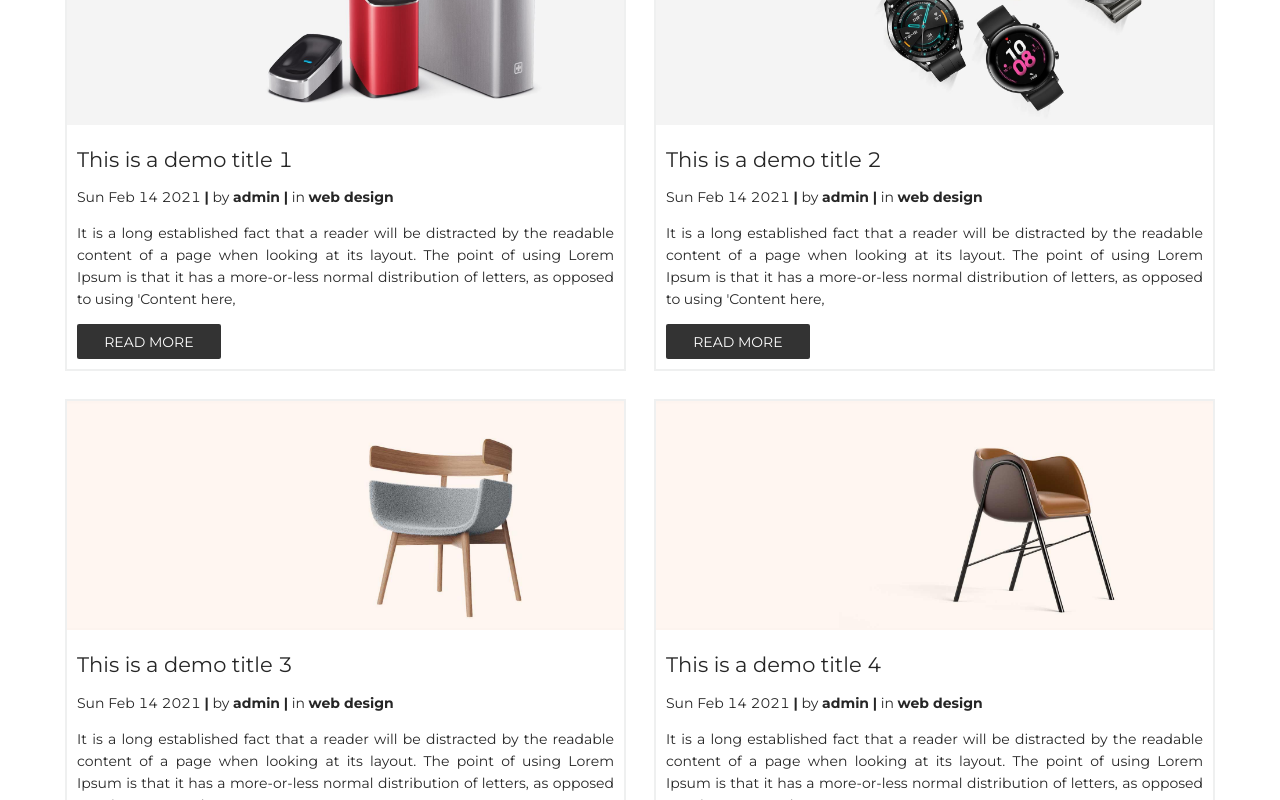
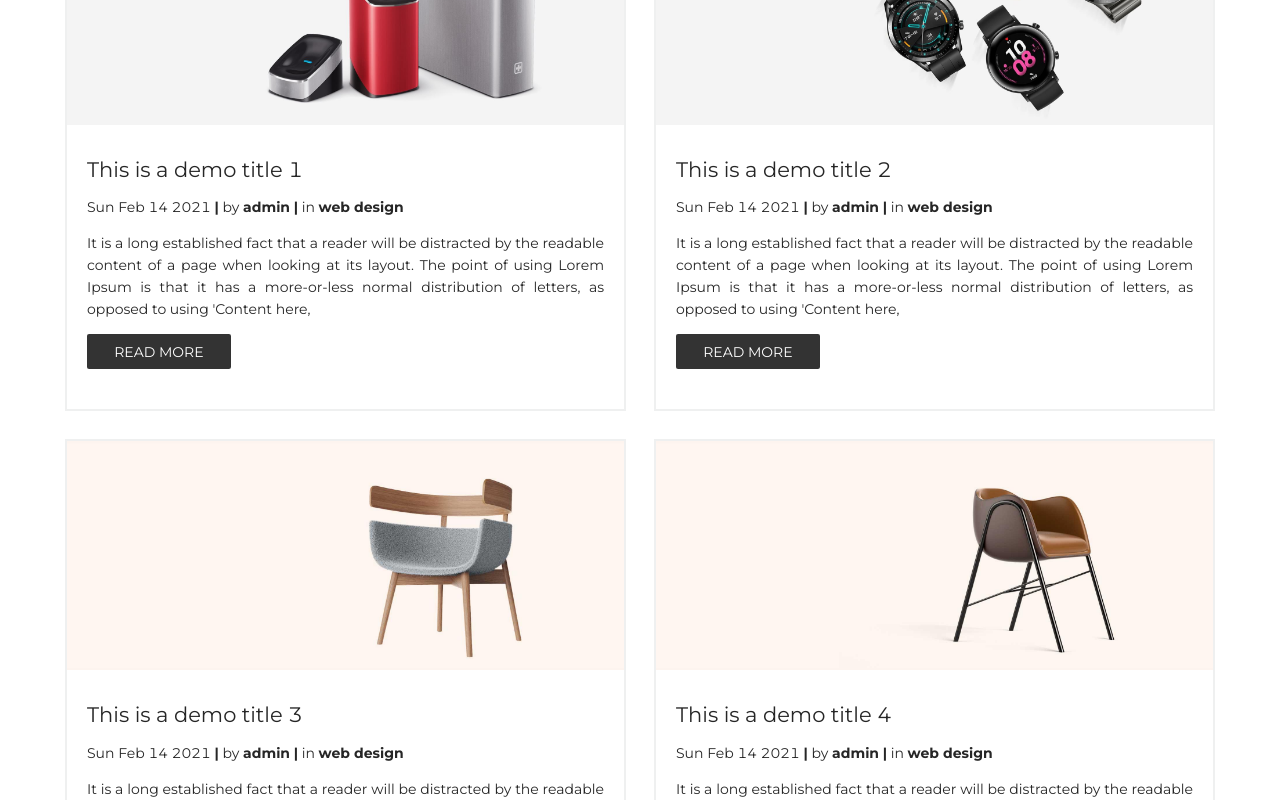
Before and after one commit to Alamin02/pluto, a React (Create React App) app: page /blogs in a window 1280 px wide. Shown: the part 700-1500 px from the top of the page. Built offline with nearby package versions, Linux system fonts and the light colour scheme; a web font is replaced by a local one.

Commit message:
fix: more padding  added

```diff
--- a/src/components/blogs/Blogs.js
+++ b/src/components/blogs/Blogs.js
@@ -40,9 +40,9 @@ const date = new Date().toDateString();
 export default function Blogs() {
   return (
     <div className={styles.container}>
-      <Row gutter={[8, 8]}>
+      <Row gutter={[8, 8]} >
         {titleAndDescription.map((cardDetails) => (
-          <Col key={cardDetails.id} sm={12} md={12} lg={12}>
+          <Col key={cardDetails.id} sm={18} md={12} lg={12}>
             <BlogCard
               imageSrc={cardDetails.imageSrc}
               title={cardDetails.title}
--- a/src/components/blogs/Blogs.module.css
+++ b/src/components/blogs/Blogs.module.css
@@ -11,7 +11,8 @@
   overflow: hidden;
 }
 .cardBodyText {
-  padding: 10px;
+  padding: 20px;
+  padding-bottom: 40px;
   text-align: justify;
 }
 .imgStyled {
```
